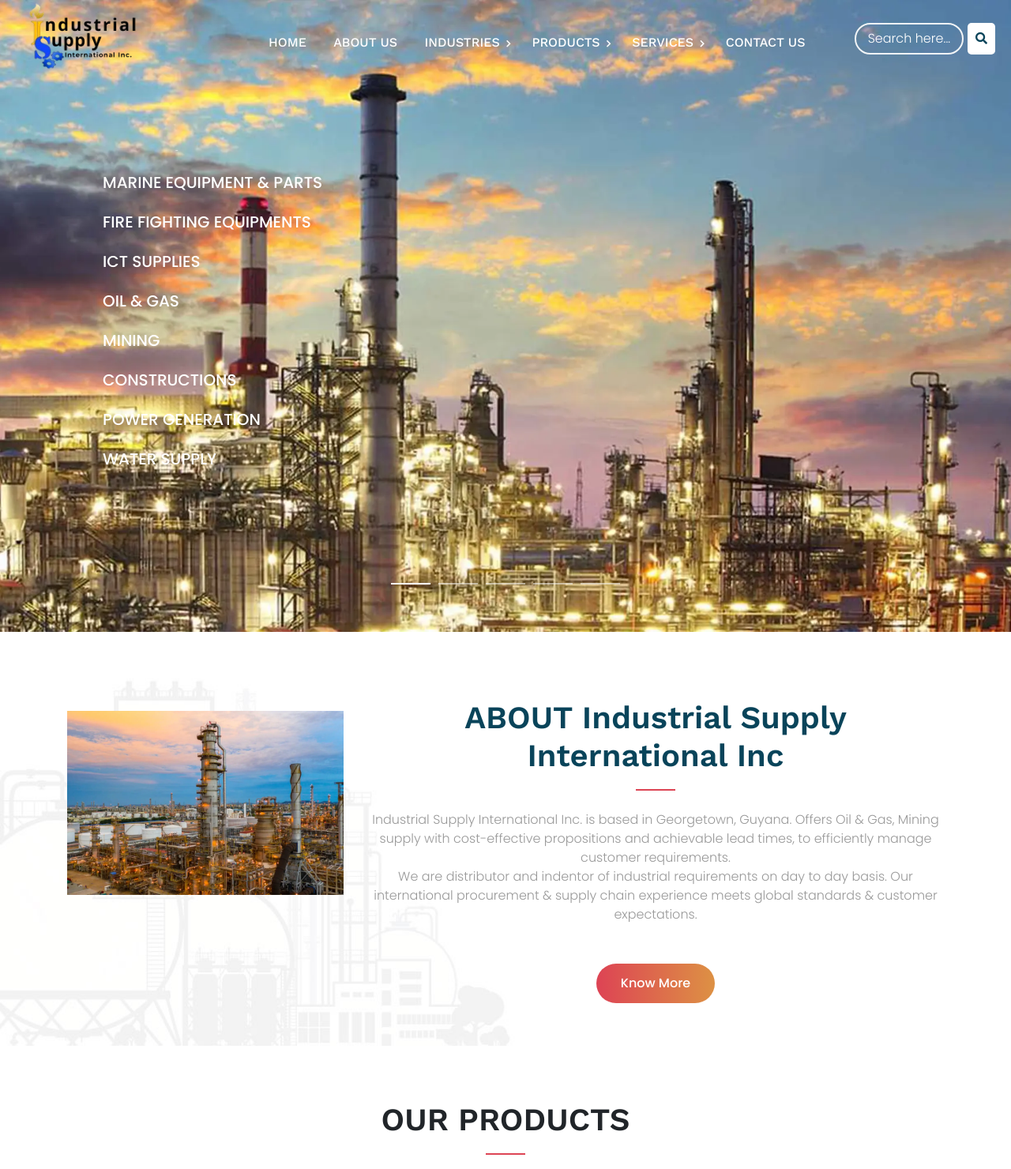
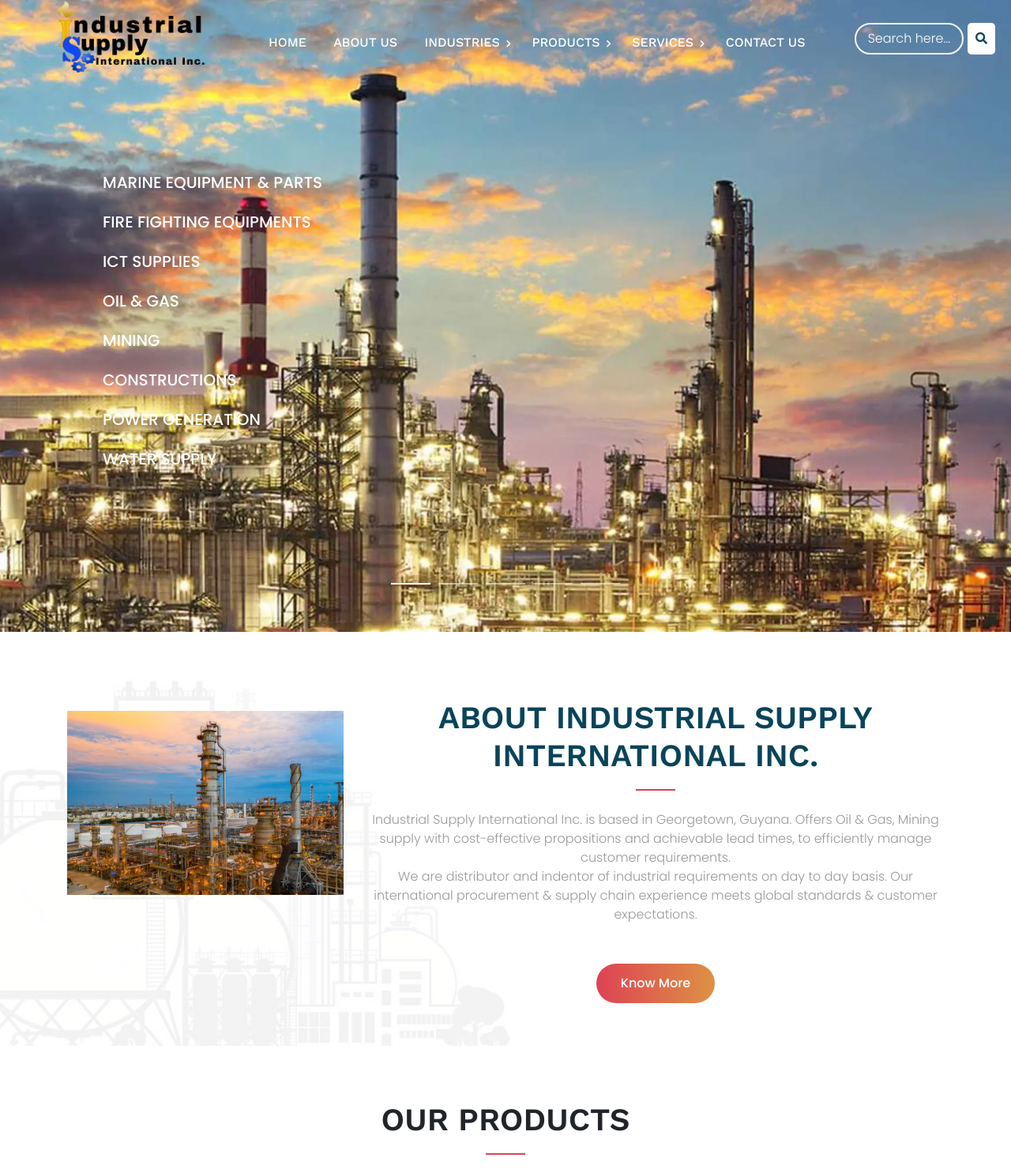
Before and after one commit to Jai-kishan/max-industrials, a plain HTML site: page index.html in a window 1280 px wide. Shown: the top 1480 px of the page at 79% size. Drawn offline with Linux system fonts and the light colour scheme.

Commit message:
update company name

```diff
--- a/index.html
+++ b/index.html
@@ -183,7 +183,7 @@
                             <div class="col-xl-3 col-md-4 col-8">
                                 <a href="index.html" class="logo">
                                     <!-- <img src="images/logo.jpg" alt="" /> -->
-                                    <img src="img/isipl-logo.png" alt="" />
+                                    <img src="img/n-logo.png" alt="" />
                                 </a>
                                 </a>
                             </div>
@@ -552,8 +552,8 @@
                         <div class="col-12 col-lg-8 text-center">
                             <div class="divider-35 hidden-above-lg"></div>
                             <div class="divider--5"></div>
-                            <h2 class="special-heading text-center"><span class="text-capitalize">ABOUT Industrial
-                                    Supply International Inc</span></h2>
+                            <h2 class="special-heading text-center"><span class="text-capitalize">ABOUT INDUSTRIAL
+                                    SUPPLY INTERNATIONAL INC.</span></h2>
                             <div class="divider-line bg-maincolor text-center"></div>
                             <div class="fw-divider-space divider-25"></div>
                             <p>
```
Also changed, not shown: about.html (+2 -2 lines), industrial-residentials.html (+1 -1 lines), img/n-logo.png (added).
